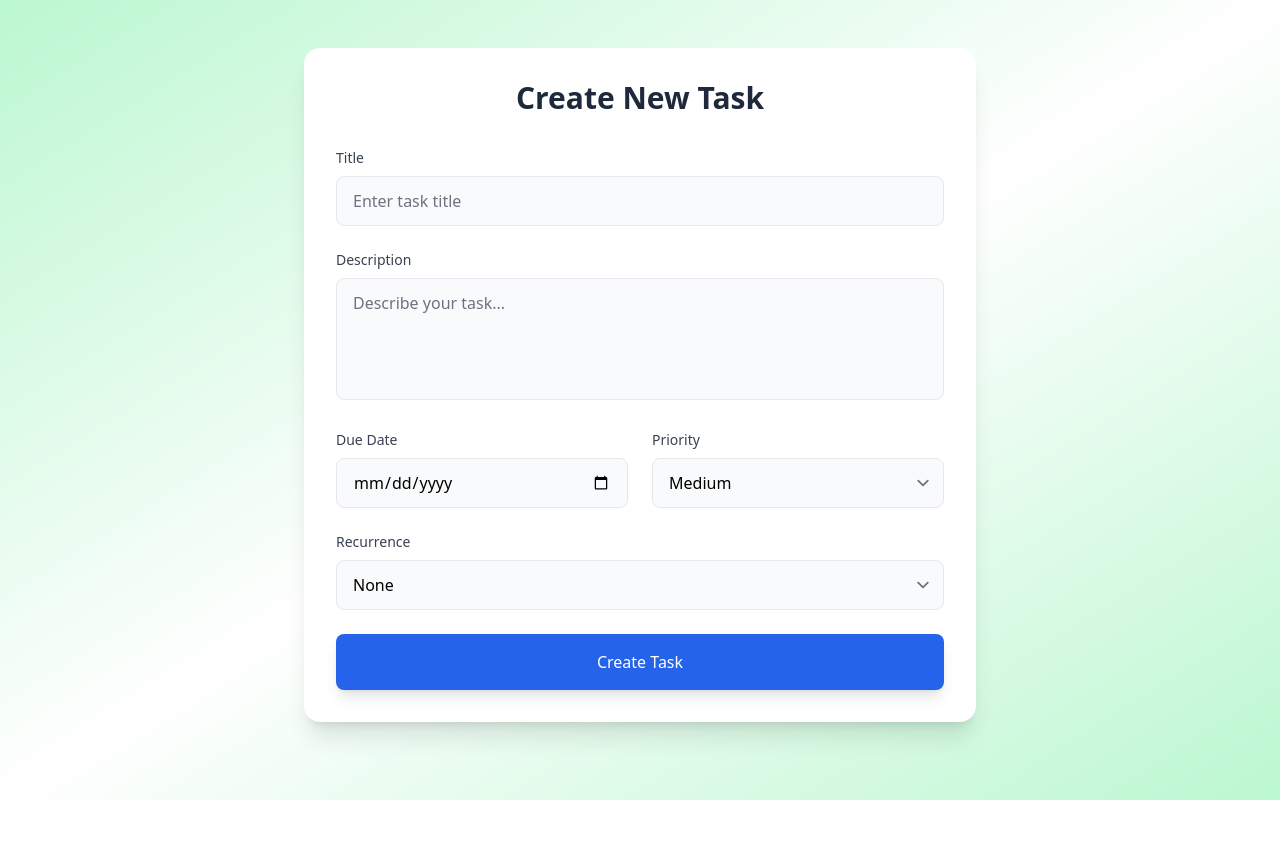
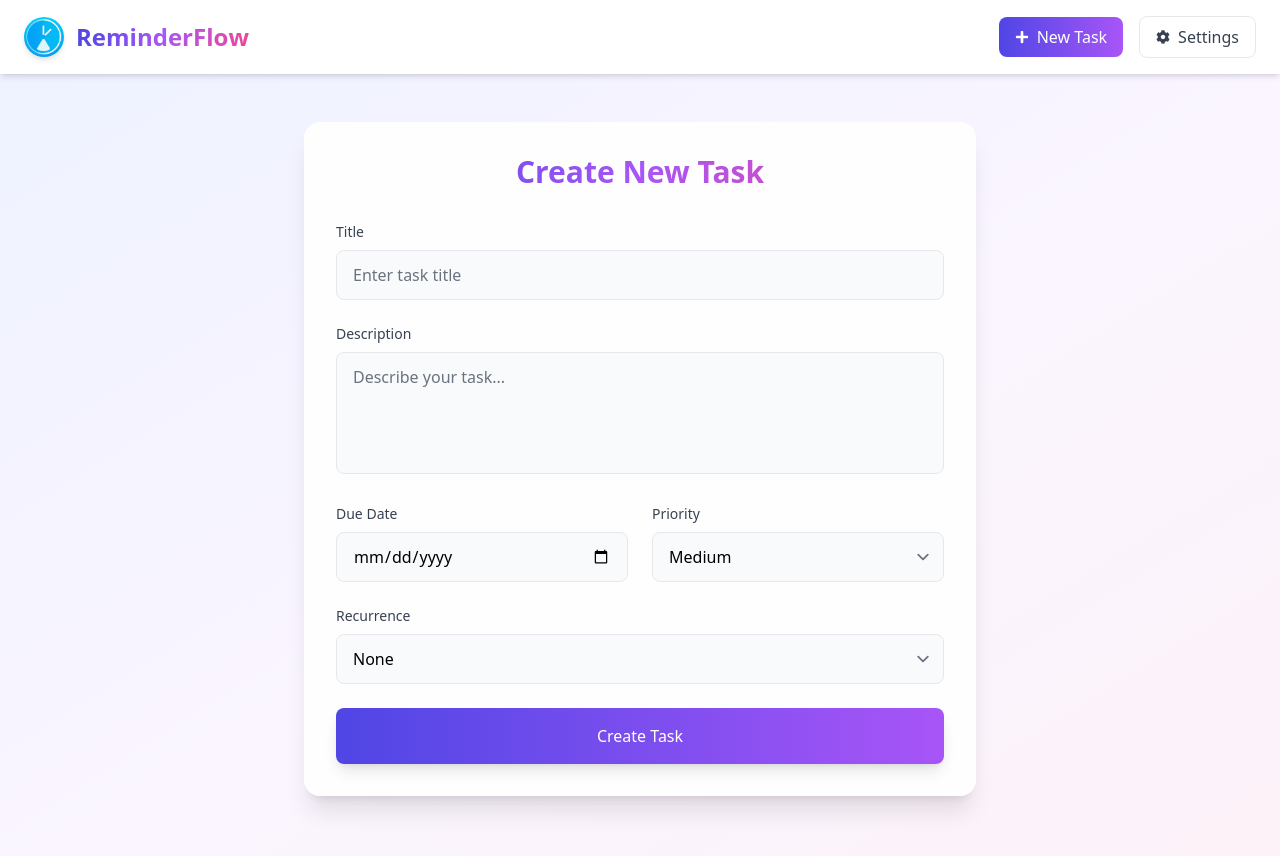
Before and after one commit to dev-code-create/ReminderFlow, a React (Vite) app in the folder Client/: page /create-task in a window 1280 px wide. Shown: the top 856 px of the page. Before the commit the page ends 800 px from the top, so only its background shows below. Built offline with nearby package versions, Linux system fonts and the light colour scheme.

Commit message:
NavBar done

```diff
--- a/Client/src/App.jsx
+++ b/Client/src/App.jsx
@@ -5,6 +5,7 @@ import { AuthProvider, useAuth } from "./context/AuthContext";
 import Login from "./components/auth/Login";
 import Register from "./components/auth/Register";
 import TaskForm from "./components/tasks/TaskForm";
+import Navbar from "./components/common/Navbar";
 const PrivateRoute = ({ children }) => {
   const { user, loading } = useAuth();
   if (loading) return <div>Loading...</div>;
@@ -14,6 +15,7 @@ const PrivateRoute = ({ children }) => {
 const App = () => {
   return (
     <AuthProvider>
+      <Navbar />
       <Routes>
         <Route path="/login" element={<Login />} />
         <Route path="/register" element={<Register />} />
--- /dev/null
+++ b/Client/src/components/common/Navbar.jsx
@@ -0,0 +1,98 @@
+import { useState } from "react";
+import { Link } from "react-router-dom";
+import { useAuth } from "../../context/AuthContext";
+import { motion } from "framer-motion";
+import { FaPlus, FaUserFriends, FaCog } from "react-icons/fa";
+
+const Navbar = () => {
+  const { user } = useAuth();
+  const [isHovered, setIsHovered] = useState(false);
+
+  const letters = "ReminderFlow".split("");
+
+  return (
+    <motion.nav
+      initial={{ y: -100 }}
+      animate={{ y: 0 }}
+      className="bg-white/90 backdrop-blur-md shadow-md py-4 px-6 sticky top-0 z-50"
+    >
+      <div className="max-w-7xl mx-auto flex justify-between items-center">
+        <Link to="/dashboard" className="flex items-center space-x-3">
+          <motion.img
+            src="/Reminder.png"
+            alt="Logo"
+            className="w-10 h-10 rounded-full shadow-md"
+            whileHover={{ rotate: 360 }}
+            transition={{ duration: 0.5 }}
+          />
+          <motion.h1
+            className="text-2xl font-bold bg-gradient-to-r from-indigo-600 via-purple-500 to-pink-500 bg-clip-text text-transparent"
+            onMouseEnter={() => setIsHovered(true)}
+            onMouseLeave={() => setIsHovered(false)}
+          >
+            <div className="flex">
+              {letters.map((letter, index) => (
+                <motion.span
+                  key={index}
+                  initial={{ opacity: 1 }}
+                  animate={{
+                    y: isHovered ? [0, -5, 0] : 0,
+                    scale: isHovered ? [1, 1.1, 1] : 1,
+                  }}
+                  transition={{
+                    duration: 0.3,
+                    delay: index * 0.03,
+                    ease: "easeInOut",
+                    times: [0, 0.5, 1],
+                  }}
+                  className="inline-block hover:text-transparent hover:bg-gradient-to-r hover:from-pink-500 hover:via-purple-500 hover:to-indigo-600 hover:bg-clip-text"
+                >
+                  {letter}
+                </motion.span>
+              ))}
+            </div>
+          </motion.h1>
+        </Link>
+
+        <div className="flex items-center space-x-4">
+          <motion.div whileHover={{ scale: 1.05 }} whileTap={{ scale: 0.95 }}>
+            <Link
+              to="/create-task"
+              className="flex items-center space-x-2 px-4 py-2 bg-gradient-to-r from-indigo-600 to-purple-500
+                         text-white rounded-lg hover:shadow-lg transition-all duration-300"
+            >
+              <FaPlus className="text-sm" />
+              <span>New Task</span>
+            </Link>
+          </motion.div>
+
+          {user?.role === "admin" && (
+            <motion.div whileHover={{ scale: 1.05 }} whileTap={{ scale: 0.95 }}>
+              <Link
+                to="/create-team"
+                className="flex items-center space-x-2 px-4 py-2 bg-white border border-gray-200
+                           text-gray-700 rounded-lg hover:bg-gray-50 hover:shadow-md transition-all duration-300"
+              >
+                <FaUserFriends className="text-sm" />
+                <span>Team</span>
+              </Link>
+            </motion.div>
+          )}
+
+          <motion.div whileHover={{ scale: 1.05 }} whileTap={{ scale: 0.95 }}>
+            <button
+              className="flex items-center space-x-2 px-4 py-2 bg-white border border-gray-200
+                         text-gray-700 rounded-lg hover:bg-gray-50 hover:shadow-md transition-all duration-300"
+              onClick={() => alert("Settings clicked!")}
+            >
+              <FaCog className="text-sm" />
+              <span>Settings</span>
+            </button>
+          </motion.div>
+        </div>
+      </div>
+    </motion.nav>
+  );
+};
+
+export default Navbar;
--- a/Client/src/components/tasks/TaskForm.jsx
+++ b/Client/src/components/tasks/TaskForm.jsx
@@ -35,7 +35,7 @@ const TaskForm = ({ isEdit = false, initialData = null }) => {
   };
 
   return (
-    <div className="min-h-screen bg-gradient-to-br from-green-200 via-white to-green-200 h-64 w-full py-12 px-4">
+    <div className="min-h-screen bg-gradient-to-br from-indigo-50 via-purple-50 to-pink-50 py-12 px-4">
       <motion.div
         initial={{ opacity: 0, y: 20 }}
         animate={{ opacity: 1, y: 0 }}
@@ -44,13 +44,13 @@ const TaskForm = ({ isEdit = false, initialData = null }) => {
       >
         <form
           onSubmit={handleSubmit}
-          className="bg-white rounded-2xl shadow-xl p-8 space-y-6"
+          className="bg-white/90 backdrop-blur-sm rounded-2xl shadow-xl p-8 space-y-6"
         >
           <motion.h2
             initial={{ opacity: 0 }}
             animate={{ opacity: 1 }}
             transition={{ delay: 0.2 }}
-            className="text-3xl font-bold text-brand-dark text-center mb-8"
+            className="text-3xl font-bold bg-gradient-to-r from-indigo-600 via-purple-500 to-pink-500 bg-clip-text text-transparent text-center mb-8"
           >
             {isEdit ? "Edit Task" : "Create New Task"}
           </motion.h2>
@@ -154,10 +154,10 @@ const TaskForm = ({ isEdit = false, initialData = null }) => {
             type="submit"
             whileHover={{ scale: 1.02 }}
             whileTap={{ scale: 0.98 }}
-            className="w-full py-4 bg-brand-primary text-white rounded-lg font-medium
-                     hover:bg-brand-secondary transition-colors duration-300
-                     focus:outline-none focus:ring-2 focus:ring-offset-2 focus:ring-brand-primary
-                     shadow-lg hover:shadow-xl transform transition-all"
+            className="w-full py-4 bg-gradient-to-r from-indigo-600 to-purple-500 text-white rounded-lg font-medium
+                     hover:from-indigo-700 hover:to-purple-600 transition-all duration-300
+                     focus:outline-none focus:ring-2 focus:ring-offset-2 focus:ring-indigo-500
+                     shadow-lg hover:shadow-xl transform"
           >
             {isEdit ? "Update Task" : "Create Task"}
           </motion.button>
```
Also changed, not shown: Client/public/Reminder.png (added).
